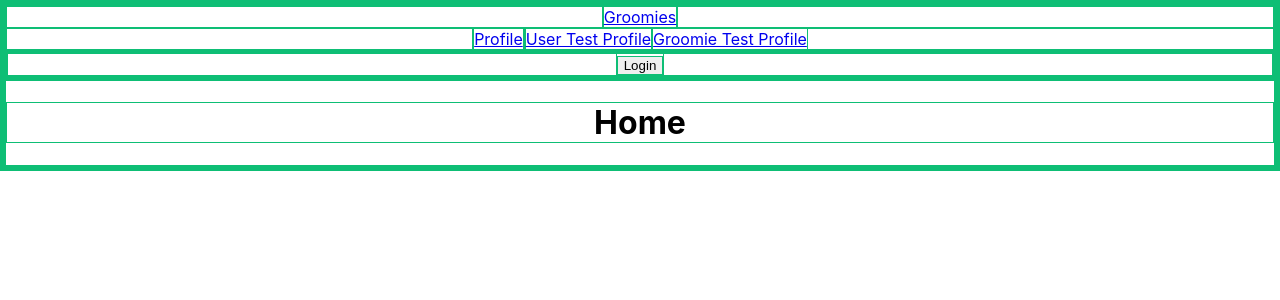
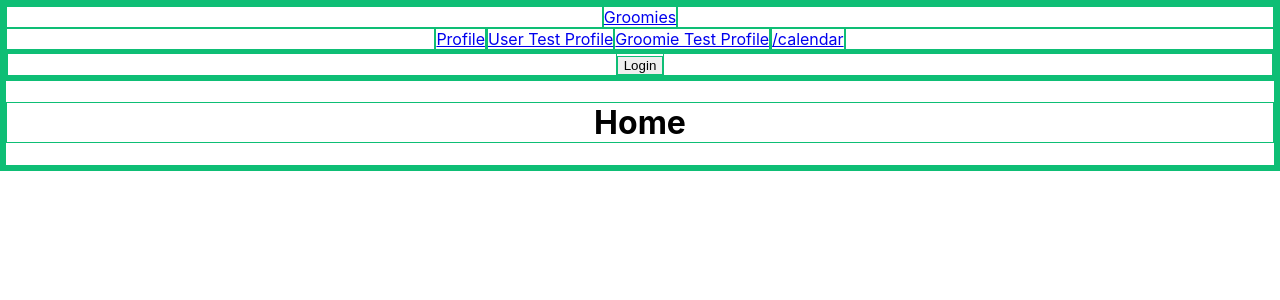
Before and after one commit to jennifermdevine/Groomies, a React (Create React App) app in the folder groomies/: page / in a window 1280 px wide. Shown: the top 300 px of the page. Built offline with nearby package versions, Linux system fonts and the light colour scheme; no server answers.

Commit message:
Added calendar to nav bar and cleaned up calendar.jsx. deleted unneeded npms

```diff
--- a/groomies/package.json
+++ b/groomies/package.json
@@ -8,7 +8,6 @@
     "@fullcalendar/interaction": "^6.1.9",
     "@fullcalendar/react": "^6.1.9",
     "@fullcalendar/timegrid": "^6.1.9",
-    "@mobiscroll/cli": "^1.14.1",
     "@supabase/auth-ui-react": "^0.4.6",
     "@supabase/auth-ui-shared": "^0.1.8",
     "@supabase/supabase-js": "^2.38.4",
--- a/groomies/src/components/Nav.jsx
+++ b/groomies/src/components/Nav.jsx
@@ -37,6 +37,11 @@ export default function Nav() {
                 <Link to="/groomie/1">
                     Groomie Test Profile
                 </Link>
+                <Link to="/calendar">
+                    <span className="font-semibold text-xl tracking-tight">
+                        /calendar
+                    </span>
+                </Link>
             </div>
             <div className="w-full block flex-grow lg:flex lg:items-center lg:w-auto">
                 <div className="text-sm lg:flex-grow">
```
Also changed, not shown: groomies/src/components/Calendar.jsx (+0 -31 lines), 1 other file (tests, documents, lock files or other folders).
